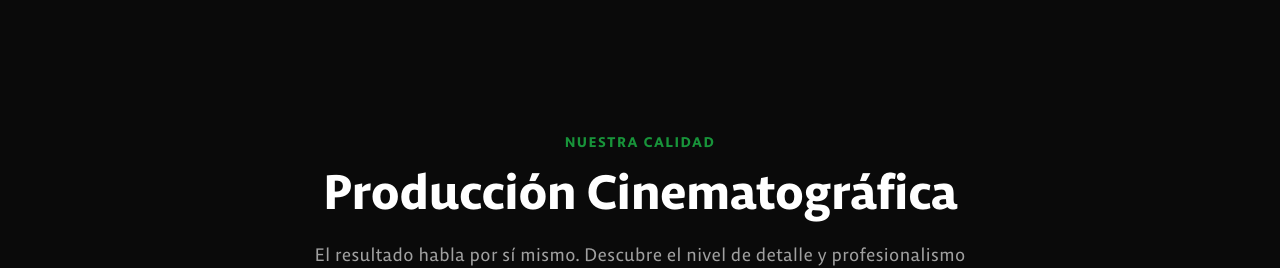
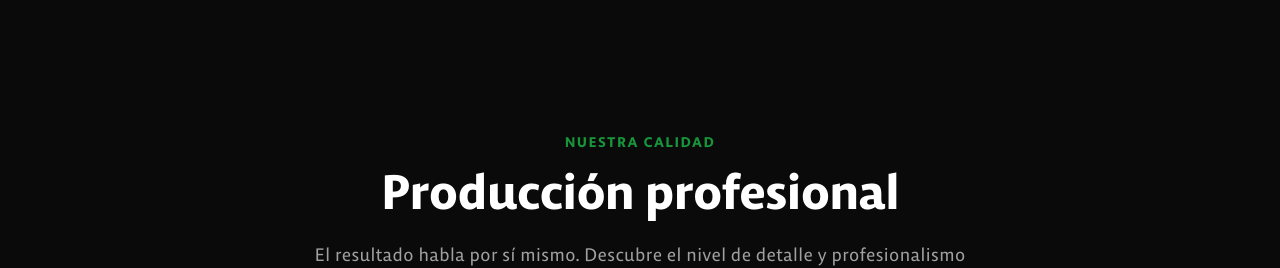
Before and after one commit to kirianL/UMPmedia, a Next.js app: page / in a window 1280 px wide. Shown: the part 2042-2310 px from the top of the page. Built offline with nearby package versions, Linux system fonts and the light colour scheme.

Commit message:
Update home page heading to Producción profesional

```diff
--- a/components/sections/video-showcase.tsx
+++ b/components/sections/video-showcase.tsx
@@ -13,7 +13,7 @@ export function VideoShowcase() {
             Nuestra Calidad
           </span>
           <h2 className="text-3xl md:text-5xl font-bold text-white mb-6">
-            Producción Cinematográfica
+            Producción profesional
           </h2>
           <p className="text-ump-secondary max-w-2xl mx-auto">
             El resultado habla por sí mismo. Descubre el nivel de detalle y
```
